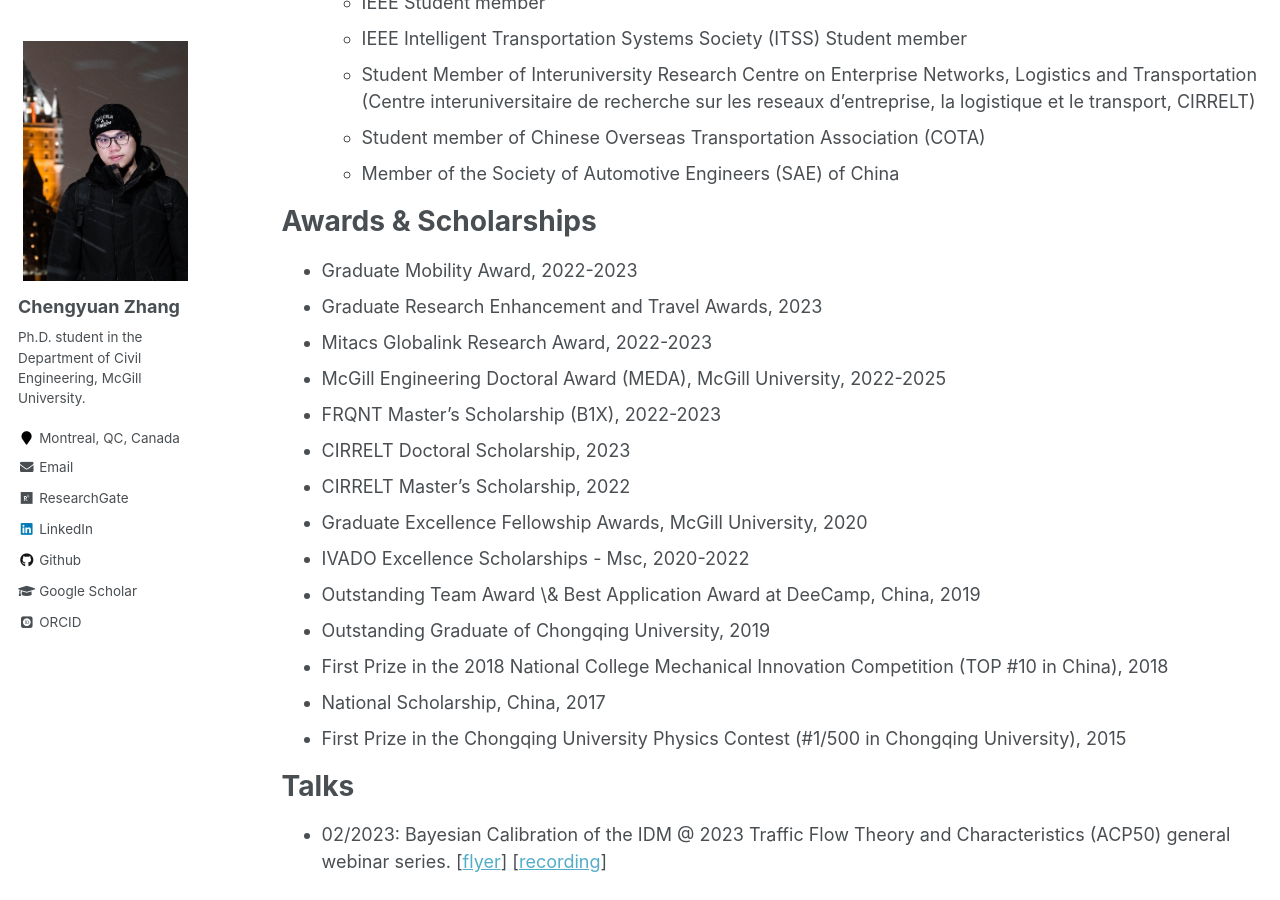
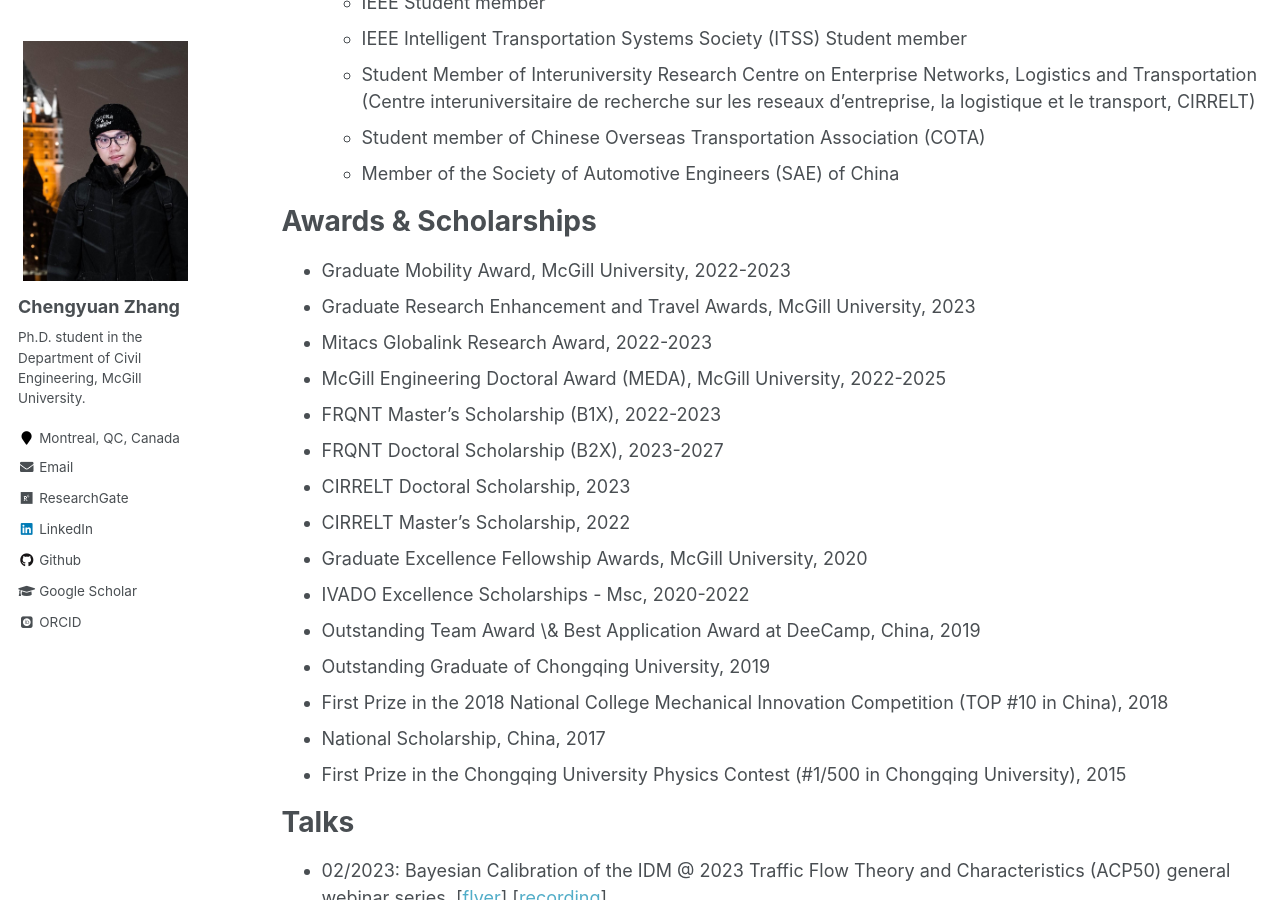
Before and after one commit to Chengyuan-Zhang/chengyuan-zhang.github.io, a Jekyll site: the page built from _pages/cv.md, in a window 1280 px wide and 900 px high, scrolled down 1254 px. Built offline with Jekyll 4.4.1, drawn with Linux system fonts in a browser that asks for light colours; some web fonts are replaced; comment, search, counter and statistics services are not loaded.

Commit message:
update_news

```diff
--- a/_pages/cv.md
+++ b/_pages/cv.md
@@ -58,11 +58,12 @@ Services
 Awards & Scholarships
 =====
 
-- Graduate Mobility Award, 2022-2023
-- Graduate Research Enhancement and Travel Awards, 2023
+- Graduate Mobility Award, McGill University, 2022-2023
+- Graduate Research Enhancement and Travel Awards, McGill University, 2023
 - Mitacs Globalink Research Award, 2022-2023
 - McGill Engineering Doctoral Award (MEDA), McGill University, 2022-2025
 - FRQNT Master's Scholarship (B1X), 2022-2023
+- FRQNT Doctoral Scholarship (B2X), 2023-2027
 - CIRRELT Doctoral Scholarship, 2023
 - CIRRELT Master's Scholarship, 2022
 - Graduate Excellence Fellowship Awards, McGill University, 2020
```
Also changed, not shown: _pages/news.md (+1 -0 lines).
